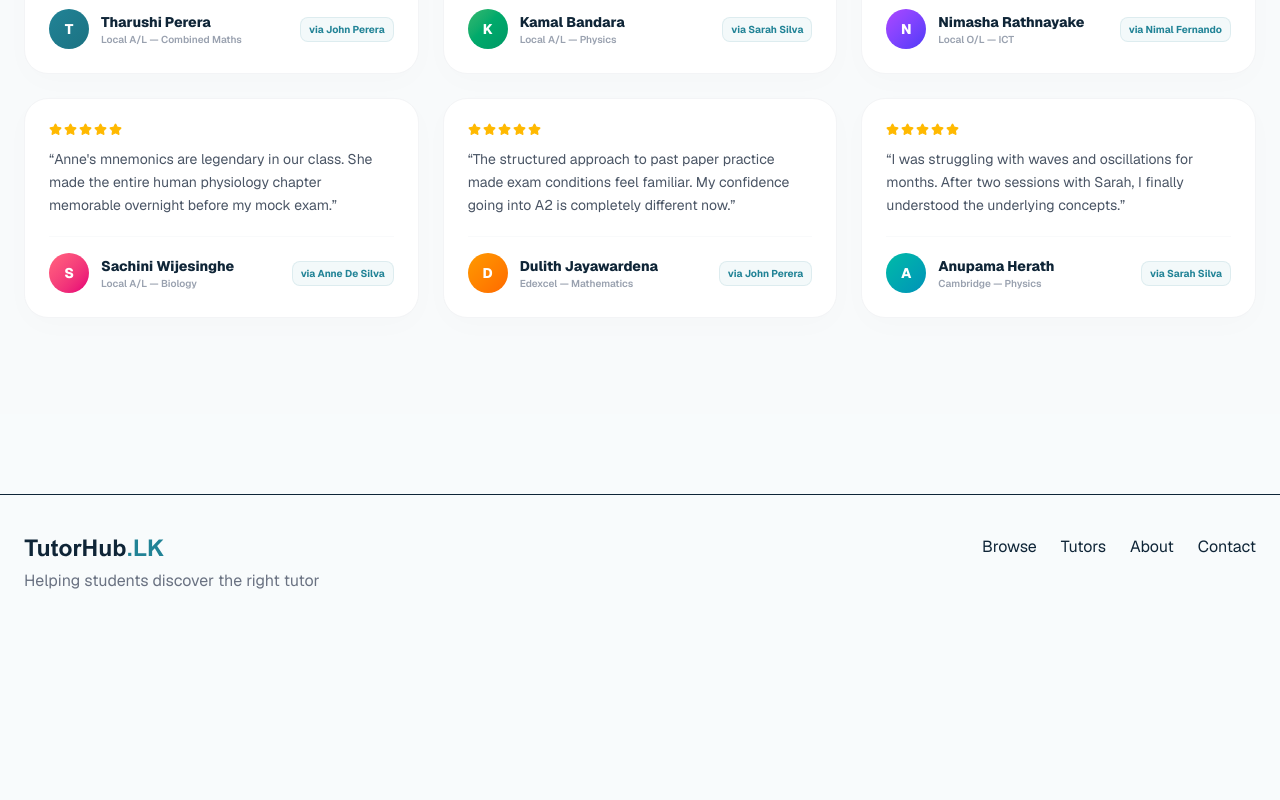
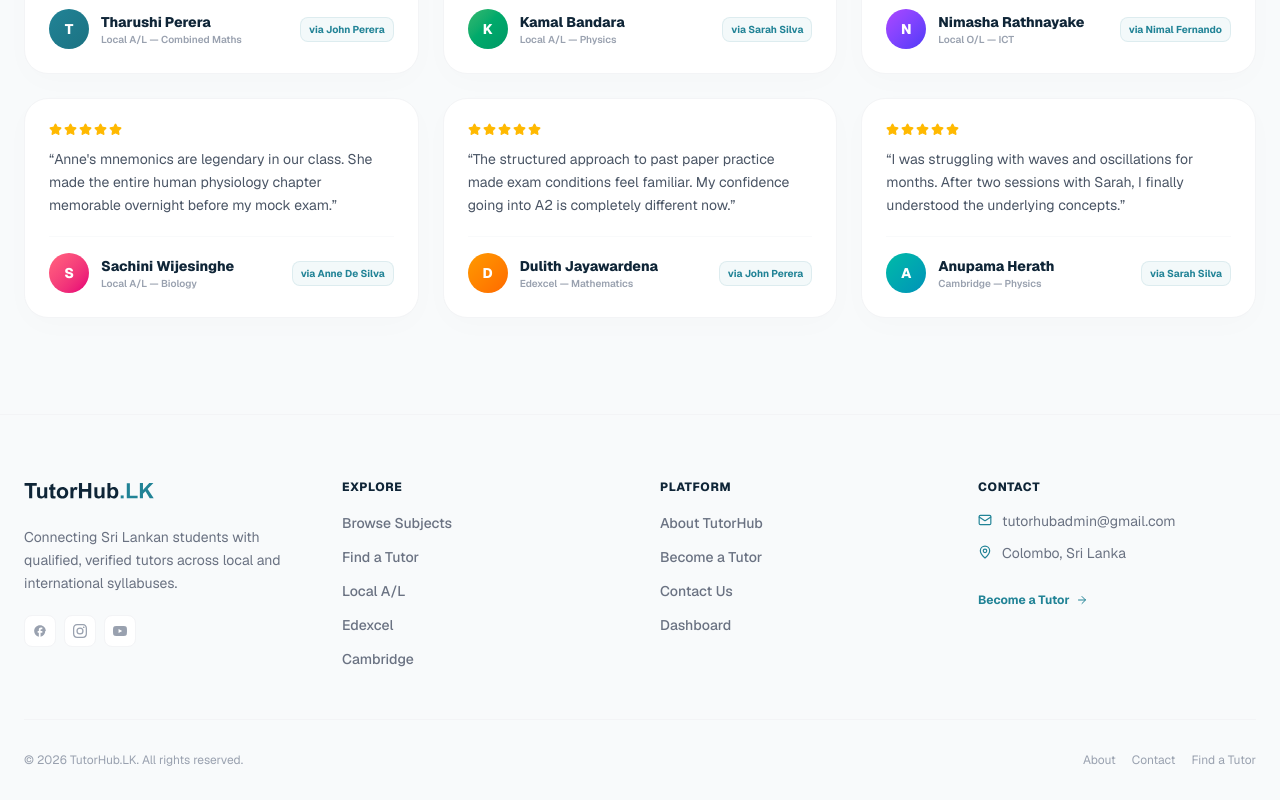
Before and after one commit to DinukaD-24/tutor-platform, a Next.js app: page / in a window 1280 px wide. Shown: the part 3768-4568 px from the top of the page. Before the commit the page ends 4401 px from the top, so only its background shows below. Built offline with nearby package versions, Linux system fonts and the light colour scheme.

Commit message:
feat: redesign Footer component with improved layout, social icons, and contact information

```diff
--- a/src/components/layout/Footer.jsx
+++ b/src/components/layout/Footer.jsx
@@ -1,34 +1,111 @@
 import Image from "next/image";
 import Link from "next/link";
-import { NAV_LINKS } from "@/constants/navigation";
+import { Mail, MapPin, ArrowRight } from "lucide-react";
+
+const footerLinks = {
+    Explore: [
+        { label: "Browse Subjects",   href: "/syllabus"         },
+        { label: "Find a Tutor",      href: "/tutors"           },
+        { label: "Local A/L",         href: "/syllabus/local-al"},
+        { label: "Edexcel",           href: "/syllabus/edexcel" },
+        { label: "Cambridge",         href: "/syllabus/cambridge"},
+    ],
+    Platform: [
+        { label: "About TutorHub",    href: "/about"            },
+        { label: "Become a Tutor",    href: "/become-a-tutor"   },
+        { label: "Contact Us",        href: "/contact"          },
+        { label: "Dashboard",         href: "/dashboard"        },
+    ],
+};
 
 export default function Footer() {
     return (
-        <footer className="border-t mt-20">
-            <div className="max-w-7xl mx-auto px-6 py-10">
-                <div className="flex flex-col md:flex-row justify-between gap-8">
+        <footer className="mt-auto border-t border-gray-100 bg-gray-50/50 pt-16 pb-8">
+            <div className="max-w-7xl mx-auto px-6">
+                <div className="grid grid-cols-1 sm:grid-cols-2 md:grid-cols-4 gap-10 pb-12 border-b border-gray-100">
 
-                    <div>
-                        <Link href="/">
+                    {/* Brand Column */}
+                    <div className="space-y-4 md:col-span-1">
+                        <Link href="/" className="inline-block hover:opacity-90 transition-opacity">
                             <Image
-                            src="/logo.svg"
-                            alt="TutorHub Logo"
-                            width={140}
-                            height={50}
+                                src="/logo.svg"
+                                alt="TutorHub Logo"
+                                width={130}
+                                height={46}
                             />
                         </Link>
-
-                        <p className="text-gray-500 mt-2">
-                            Helping students discover the right tutor
+                        <p className="text-gray-500 text-sm leading-relaxed">
+                            Connecting Sri Lankan students with qualified, verified tutors across local and international syllabuses.
                         </p>
+                        {/* Social Icons */}
+                        <div className="flex gap-2 pt-1">
+                            {[
+                                { label: "Facebook", path: "M22 12c0-5.52-4.48-10-10-10S2 6.48 2 12c0 4.84 3.44 8.87 8 9.8V15H8v-3h2V9.5C10 7.57 11.57 6 13.5 6H16v3h-2c-.55 0-1 .45-1 1v2h3v3h-3v6.95c4.56-.93 8-4.96 8-9.75z" },
+                                { label: "Instagram", path: "M12 2.163c3.204 0 3.584.012 4.85.07 3.252.148 4.771 1.691 4.919 4.919.058 1.265.069 1.645.069 4.849 0 3.205-.012 3.584-.069 4.849-.149 3.225-1.664 4.771-4.919 4.919-1.266.058-1.644.07-4.85.07-3.204 0-3.584-.012-4.849-.07-3.26-.149-4.771-1.699-4.919-4.92-.058-1.265-.07-1.644-.07-4.849 0-3.204.013-3.583.07-4.849.149-3.227 1.664-4.771 4.919-4.919 1.266-.057 1.645-.069 4.849-.069zM12 0C8.741 0 8.333.014 7.053.072 2.695.272.273 2.69.073 7.052.014 8.333 0 8.741 0 12c0 3.259.014 3.668.072 4.948.2 4.358 2.618 6.78 6.98 6.98C8.333 23.986 8.741 24 12 24c3.259 0 3.668-.014 4.948-.072 4.354-.2 6.782-2.618 6.979-6.98.059-1.28.073-1.689.073-4.948 0-3.259-.014-3.667-.072-4.947-.196-4.354-2.617-6.78-6.979-6.98C15.668.014 15.259 0 12 0zm0 5.838a6.162 6.162 0 100 12.324 6.162 6.162 0 000-12.324zM12 16a4 4 0 110-8 4 4 0 010 8zm6.406-11.845a1.44 1.44 0 100 2.881 1.44 1.44 0 000-2.881z" },
+                                { label: "YouTube", path: "M23.498 6.186a3.016 3.016 0 00-2.122-2.136C19.505 3.545 12 3.545 12 3.545s-7.505 0-9.377.505A3.017 3.017 0 00.502 6.186C0 8.07 0 12 0 12s0 3.93.502 5.814a3.016 3.016 0 002.122 2.136c1.871.505 9.376.505 9.376.505s7.505 0 9.377-.505a3.015 3.015 0 002.122-2.136C24 15.93 24 12 24 12s0-3.93-.502-5.814zM9.545 15.568V8.432L15.818 12l-6.273 3.568z" },
+                            ].map((social) => (
+                                <a key={social.label} href="#" aria-label={social.label} className="w-8 h-8 rounded-lg bg-white border border-gray-100 text-gray-400 hover:text-primary hover:border-primary/20 flex items-center justify-center transition-colors">
+                                    <svg className="w-3.5 h-3.5 fill-current" viewBox="0 0 24 24">
+                                        <path d={social.path} />
+                                    </svg>
+                                </a>
+                            ))}
+                        </div>
                     </div>
 
-                    <div className="flex gap-6">
-                        {NAV_LINKS.map((link) => (
-                            <Link key={link.href} href={link.href}>
-                                {link.label}
+                    {/* Link Columns */}
+                    {Object.entries(footerLinks).map(([group, links]) => (
+                        <div key={group} className="space-y-4">
+                            <h4 className="text-xs font-extrabold text-dark uppercase tracking-wider">{group}</h4>
+                            <ul className="space-y-2.5">
+                                {links.map((link) => (
+                                    <li key={link.href}>
+                                        <Link
+                                            href={link.href}
+                                            className="text-sm text-gray-500 hover:text-primary transition-colors font-medium"
+                                        >
+                                            {link.label}
+                                        </Link>
+                                    </li>
+                                ))}
+                            </ul>
+                        </div>
+                    ))}
+
+                    {/* Contact Column */}
+                    <div className="space-y-4">
+                        <h4 className="text-xs font-extrabold text-dark uppercase tracking-wider">Contact</h4>
+                        <ul className="space-y-3">
+                            <li className="flex items-start gap-2.5">
+                                <Mail size={14} className="text-primary shrink-0 mt-0.5" />
+                                <a href="mailto:tutorhubadmin@gmail.com" className="text-sm text-gray-500 hover:text-primary transition-colors break-all">
+                                    tutorhubadmin@gmail.com
+                                </a>
+                            </li>
+                            <li className="flex items-start gap-2.5">
+                                <MapPin size={14} className="text-primary shrink-0 mt-0.5" />
+                                <span className="text-sm text-gray-500">Colombo, Sri Lanka</span>
+                            </li>
+                        </ul>
+                        <div className="pt-2">
+                            <Link
+                                href="/become-a-tutor"
+                                className="inline-flex items-center gap-1.5 text-xs font-bold text-primary hover:text-primary-dark transition-colors"
+                            >
+                                Become a Tutor <ArrowRight size={12} />
                             </Link>
-                        ))}
+                        </div>
+                    </div>
+
+                </div>
+
+                {/* Bottom Bar */}
+                <div className="flex flex-col sm:flex-row items-center justify-between gap-3 pt-8 text-xs text-gray-400">
+                    <span>&copy; {new Date().getFullYear()} TutorHub.LK. All rights reserved.</span>
+                    <div className="flex items-center gap-4">
+                        <Link href="/about"   className="hover:text-primary transition-colors">About</Link>
+                        <Link href="/contact" className="hover:text-primary transition-colors">Contact</Link>
+                        <Link href="/tutors"  className="hover:text-primary transition-colors">Find a Tutor</Link>
                     </div>
                 </div>
             </div>
```
